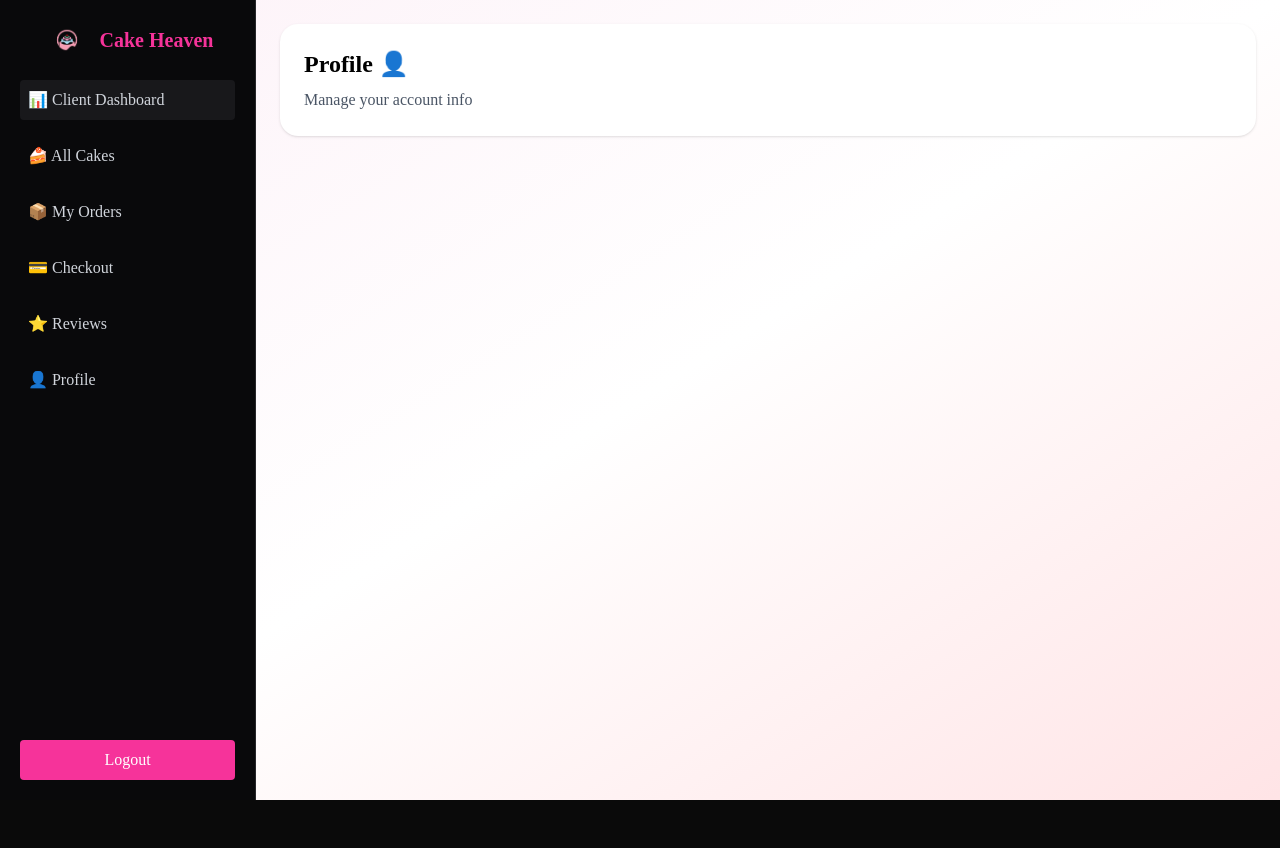
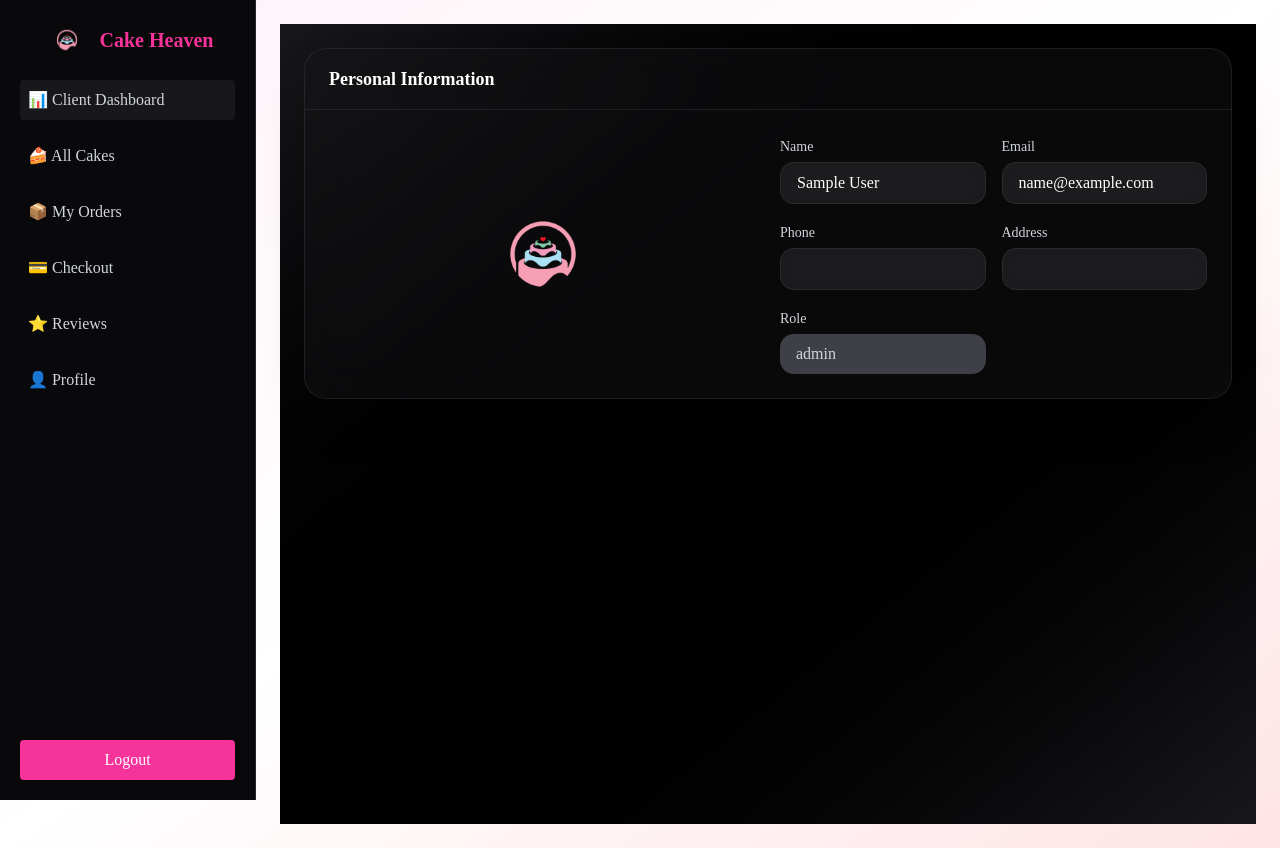
Before and after one commit to saikatse85/cake-heaven, a Next.js app: page /dashboard/profile in a window 1280 px wide. Before the commit the page ends 800 px from the top, so only its background shows below. Built offline with nearby package versions, Linux system fonts and the light colour scheme; no server answers; the database is empty; sample sign-in values are in the browser's storage.

Commit message:
added profile

```diff
--- a/src/app/(CommonLayout)/Reviews/page.jsx
+++ b/src/app/(CommonLayout)/Reviews/page.jsx
@@ -48,7 +48,7 @@ export default function Reviews() {
           }}
         >
           {/* duplicate for smooth loop */}
-          {[...Array(2)].map((_, i) => (
+          {[...Array(3)].map((_, i) => (
             <div key={i} className="flex gap-6">
               {reviews.map((r) => (
                 <Card
--- a/src/app/(dashboardLayout)/dashboard/layout.jsx
+++ b/src/app/(dashboardLayout)/dashboard/layout.jsx
@@ -7,6 +7,7 @@ import { auth } from "@/lib/firebase";
 
 import AdminSidebar from "./sidebar/AdminSidebar";
 import ClientSidebar from "./sidebar/ClientSidebar";
+import Loading from "@/app/loading";
 
 export default function DashboardLayout({ children }) {
   const router = useRouter();
@@ -22,15 +23,42 @@ export default function DashboardLayout({ children }) {
       }
 
       try {
-        // 👉 Get role from backend (example: Firestore / API)
         const res = await fetch(`/api/users/${user.uid}`);
+
         const data = await res.json();
+        const roleFromDB = data?.role?.toLowerCase();
 
-        setUserRole(data.role); // "admin" or "client"
+        // ❗ if role missing, don't logout — just fallback
+        if (!roleFromDB) {
+          setUserRole("user"); // fallback
+          setLoading(false);
+          return;
+        }
+
+        setUserRole(roleFromDB);
         setLoading(false);
+
+        const path = window.location.pathname;
+
+        // ✅ redirect
+        if (path === "/dashboard") {
+          if (roleFromDB === "admin") {
+            router.replace("/dashboard/admin");
+          } else {
+            router.replace("/dashboard/user");
+          }
+        }
+
+        // 🔐 protect admin
+        if (roleFromDB !== "admin" && path.startsWith("/dashboard/admin")) {
+          router.replace("/dashboard/user");
+        }
       } catch (error) {
-        console.log(error);
-        router.push("/login");
+        console.log("Role fetch error:", error);
+
+        // ❗ DO NOT logout
+        setUserRole("user"); // fallback role
+        setLoading(false);
       }
     });
 
@@ -40,14 +68,13 @@ export default function DashboardLayout({ children }) {
   if (loading) {
     return (
       <div className="flex items-center justify-center h-screen">
-        Loading...
+        <Loading></Loading>
       </div>
     );
   }
 
   return (
     <div className="flex min-h-screen bg-gradient-to-br from-pink-50 via-white to-rose-100">
-      {/* ROLE BASED SIDEBAR */}
       {userRole === "admin" ? <AdminSidebar /> : <ClientSidebar />}
 
       <main className="flex-1 p-6 ml-64">{children}</main>
--- a/src/app/(dashboardLayout)/dashboard/profile/page.jsx
+++ b/src/app/(dashboardLayout)/dashboard/profile/page.jsx
@@ -1,8 +1,218 @@
-export default function Profile() {
+"use client";
+
+import { motion } from "framer-motion";
+import { useEffect, useState } from "react";
+import { onAuthStateChanged } from "firebase/auth";
+import { auth } from "@/lib/firebase";
+
+export default function ProfilePage() {
+  const [user, setUser] = useState(null);
+  const [dbUser, setDbUser] = useState(null);
+  const [loading, setLoading] = useState(true);
+
+  useEffect(() => {
+    const unsubscribe = onAuthStateChanged(auth, async (currentUser) => {
+      try {
+        setLoading(true);
+
+        // =========================
+        // NO FIREBASE USER
+        // =========================
+        if (!currentUser) {
+          const stored = localStorage.getItem("user");
+
+          if (stored) {
+            const parsed = JSON.parse(stored);
+            setUser(parsed);
+            setDbUser(parsed);
+          } else {
+            setUser(null);
+            setDbUser(null);
+          }
+
+          setLoading(false);
+          return;
+        }
+
+        // =========================
+        // FIREBASE USER → MongoDB
+        // =========================
+        const res = await fetch(`/api/users/${currentUser.uid}`);
+        const data = await res.json();
+
+        console.log("PROFILE DATA:", data);
+
+        // ✅ FIX: strict validation
+        if (res.ok && data && data.uid) {
+          setDbUser(data);
+          setUser(currentUser);
+        } else {
+          const stored = localStorage.getItem("user");
+
+          if (stored) {
+            const parsed = JSON.parse(stored);
+            setUser(parsed);
+            setDbUser(parsed);
+          } else {
+            setUser(null);
+            setDbUser(null);
+          }
+        }
+
+        setLoading(false);
+      } catch (error) {
+        console.log(error);
+
+        const stored = localStorage.getItem("user");
+        if (stored) {
+          const parsed = JSON.parse(stored);
+          setUser(parsed);
+          setDbUser(parsed);
+        } else {
+          setUser(null);
+          setDbUser(null);
+        }
+
+        setLoading(false);
+      }
+    });
+
+    return () => unsubscribe();
+  }, []);
+
+  // =========================
+  // LOADING (UNCHANGED STYLE)
+  // =========================
+  if (loading) {
+    return (
+      <div className="h-screen flex items-center justify-center text-gray-500 dark:text-gray-300">
+        Loading profile...
+      </div>
+    );
+  }
+
+  // =========================
+  // NO USER (UNCHANGED STYLE)
+  // =========================
+  if (!dbUser) {
+    return (
+      <div className="h-screen flex items-center justify-center text-gray-500 dark:text-gray-300">
+        user not find
+      </div>
+    );
+  }
+
   return (
-    <div className="p-6 bg-white rounded-2xl shadow">
-      <h1 className="text-2xl font-bold">Profile 👤</h1>
-      <p className="text-gray-600 mt-2">Manage your account info</p>
+    <div className="min-h-screen p-6 bg-gradient-to-br from-pink-50 via-white to-rose-100 dark:from-zinc-900 dark:via-black dark:to-zinc-900">
+      {/* MAIN CARD (NO CHANGE) */}
+      <motion.div
+        initial={{ opacity: 0, y: 30 }}
+        animate={{ opacity: 1, y: 0 }}
+        transition={{ duration: 0.5 }}
+        className="max-w-5xl mx-auto rounded-3xl backdrop-blur-xl
+        bg-white/40 dark:bg-zinc-900/40
+        border border-white/30 dark:border-zinc-700/40
+        shadow-2xl overflow-hidden"
+      >
+        {/* HEADER */}
+        <div className="px-6 py-4 border-b border-white/20 dark:border-zinc-700/40">
+          <h2 className="text-lg font-semibold text-gray-800 dark:text-white">
+            Personal Information
+          </h2>
+        </div>
+
+        <div className="p-6 grid grid-cols-1 md:grid-cols-2 gap-6">
+          {/* LEFT IMAGE */}
+          <motion.div
+            initial={{ scale: 0.9, opacity: 0 }}
+            animate={{ scale: 1, opacity: 1 }}
+            transition={{ delay: 0.1 }}
+            className="flex flex-col items-center justify-center gap-4"
+          >
+            <img
+              src={dbUser?.image || "/asset/img/logo.png"}
+              className="w-32 h-32 rounded-full object-cover"
+              style={{
+                width: "8rem",
+                height: "8rem",
+                objectFit: "cover",
+              }}
+            />
+          </motion.div>
+
+          {/* RIGHT FORM */}
+          <motion.div
+            initial={{ opacity: 0, x: 40 }}
+            animate={{ opacity: 1, x: 0 }}
+            transition={{ delay: 0.2 }}
+            className="grid grid-cols-1 md:grid-cols-2 gap-4"
+          >
+            <div>
+              <label className="text-sm text-gray-600 dark:text-gray-300">
+                Name
+              </label>
+              <input
+                defaultValue={dbUser?.name || ""}
+                className="w-full mt-1 px-4 py-2 rounded-xl
+                bg-white/60 dark:bg-zinc-800/60
+                backdrop-blur-md border border-white/30 dark:border-zinc-700/40
+                outline-none text-gray-800 dark:text-white"
+              />
+            </div>
+
+            <div>
+              <label className="text-sm text-gray-600 dark:text-gray-300">
+                Email
+              </label>
+              <input
+                defaultValue={dbUser?.email || ""}
+                className="w-full mt-1 px-4 py-2 rounded-xl
+                bg-white/60 dark:bg-zinc-800/60
+                backdrop-blur-md border border-white/30 dark:border-zinc-700/40
+                outline-none text-gray-800 dark:text-white"
+              />
+            </div>
+
+            <div>
+              <label className="text-sm text-gray-600 dark:text-gray-300">
+                Phone
+              </label>
+              <input
+                defaultValue={dbUser?.phone || ""}
+                className="w-full mt-1 px-4 py-2 rounded-xl
+                bg-white/60 dark:bg-zinc-800/60
+                backdrop-blur-md border border-white/30 dark:border-zinc-700/40
+                outline-none text-gray-800 dark:text-white"
+              />
+            </div>
+            <div>
+              <label className="text-sm text-gray-600 dark:text-gray-300">
+                Address
+              </label>
+              <input
+                defaultValue={dbUser?.address || ""}
+                className="w-full mt-1 px-4 py-2 rounded-xl
+    bg-white/60 dark:bg-zinc-800/60
+    backdrop-blur-md border border-white/30 dark:border-zinc-700/40
+    outline-none text-gray-800 dark:text-white"
+              />
+            </div>
+
+            <div>
+              <label className="text-sm text-gray-600 dark:text-gray-300">
+                Role
+              </label>
+              <input
+                defaultValue={dbUser?.role || ""}
+                disabled
+                className="w-full mt-1 px-4 py-2 rounded-xl
+                bg-gray-100 dark:bg-zinc-700
+                text-gray-500 dark:text-gray-300"
+              />
+            </div>
+          </motion.div>
+        </div>
+      </motion.div>
     </div>
   );
 }
--- a/src/app/(dashboardLayout)/dashboard/sidebar/AdminSidebar.jsx
+++ b/src/app/(dashboardLayout)/dashboard/sidebar/AdminSidebar.jsx
@@ -112,7 +112,7 @@ export default function AdminSidebar() {
                 👤 View All Users
               </Link>
               <Link
-                href="/admin/users/roles"
+                href="/dashboard/users/roles"
                 className="block hover:text-pink-500 dark:hover:text-pink-400"
               >
                 🔑 Assign Role
@@ -191,6 +191,24 @@ export default function AdminSidebar() {
               </Link>
             </div>
           )}
+          <div>
+            <button
+              onClick={() => toggleMenu("profile")}
+              className="w-full text-left p-2 rounded hover:bg-pink-500 hover:text-white dark:hover:bg-pink-600 transition"
+            >
+              📁 Profile
+            </button>
+            {openMenu === "profile" && (
+              <div className="ml-4 space-y-1 mt-2 text-sm">
+                <Link
+                  href="/dashboard/profile"
+                  className="block hover:text-pink-500 dark:hover:text-pink-400"
+                >
+                  📂 Profile
+                </Link>
+              </div>
+            )}
+          </div>
         </div>
       </div>
 
--- a/src/app/api/users/[id]/route.js
+++ b/src/app/api/users/[id]/route.js
@@ -3,19 +3,46 @@ import { ObjectId } from "mongodb";
 
 export async function GET(req, { params }) {
   try {
+    const { id } = await params;
+    console.log("👉 Requested ID:", id);
     const client = await clientPromise;
     const db = client.db("cake-heaven");
 
     let user = await db.collection("users").findOne({
-      uid: params.id,
+      uid: id,
+
     });
 
-    // 🔥 fallback by _id (ONLY IF NEEDED)
-    if (!user && ObjectId.isValid(params.id)) {
+    // fallback by _id
+    if (!user && ObjectId.isValid(id)) {
       user = await db.collection("users").findOne({
-        _id: new ObjectId(params.id),
+        _id: new ObjectId(id),
+      });
+      console.log("👉 MongoDB user by uid:", user);
+    }
+    if (!user) {
+      // 🔍 try email fallback (optional safety layer)
+      user = await db.collection("users").findOne({
+        email: id,
       });
     }
+
+// =========================
+    // 2️⃣ ADDITION: SMART FALLBACK (SAFE)
+    // =========================
+    if (!user) {
+      // 🔍 try email fallback (optional safety layer)
+      user = await db.collection("users").findOne({
+        email: id,
+      });
+    }
+
+    // =========================
+    // 3️⃣ OPTIONAL DEBUG HELP (REMOVE LATER IF YOU WANT)
+    // =========================
+    console.log("👉 Requested ID:", id);
+    console.log("👉 Found User:", user);
+
 
     if (!user) {
       return Response.json(
--- a/src/app/api/users/route.js
+++ b/src/app/api/users/route.js
@@ -4,7 +4,7 @@ import clientPromise from "@/lib/mongodb";
 export async function POST(req) {
   try {
     const body = await req.json();
-    const { name, email, phone, password, image, uid, mode } = body;
+    const { name, email, phone, password, image, address, uid, mode } = body;
 
     const client = await clientPromise;
     const db = client.db("cake-heaven");
@@ -33,6 +33,7 @@ export async function POST(req) {
         email: email || "",
         phone: phone || "",
         image: image || "",
+        address: address || "",
         uid: uid || null,
         password: password || "",
         role: "client",
--- a/src/app/register/page.jsx
+++ b/src/app/register/page.jsx
@@ -24,6 +24,7 @@ export default function RegisterPage() {
   const [email, setEmail] = useState("");
   const [phone, setPhone] = useState("");
   const [image, setImage] = useState(null);
+  const [address, setAddress] = useState("");
   const [preview, setPreview] = useState(null);
 
   const [password, setPassword] = useState("");
@@ -99,6 +100,7 @@ export default function RegisterPage() {
           email: finalEmail,
           phone: phone,
           image: imageUrl || user.photoURL || "",
+          address: address,
           uid: user.uid,
           password: password,
           role: "client",
@@ -162,6 +164,7 @@ export default function RegisterPage() {
           email: user.email || "",
           phone: "",
           image: user.photoURL || "",
+          address: address,
           uid: user.uid,
           password: "",
           role: "client",
@@ -259,7 +262,12 @@ export default function RegisterPage() {
                 className="w-24 h-24 object-cover rounded-lg mx-auto border"
               />
             )}
-
+            <Input
+              type="text"
+              placeholder="Full Address"
+              value={address}
+              onChange={(e) => setAddress(e.target.value)}
+            />
             <Input
               type="password"
               placeholder="Password"
--- a/src/components/Shared/Navbar.jsx
+++ b/src/components/Shared/Navbar.jsx
@@ -222,7 +222,7 @@ export default function Navbar() {
                 </button>
               </DropdownMenuTrigger>
 
-              {/* 🔥 RESTORED GLASSMORPHISM DROPDOWN */}
+              {/*RESTORED GLASSMORPHISM DROPDOWN */}
               <DropdownMenuContent
                 className="
                 w-56
@@ -254,25 +254,29 @@ export default function Navbar() {
                 </DropdownMenuLabel>
 
                 <DropdownMenuSeparator />
-
-                <DropdownMenuItem asChild>
-                  <Link href="/dashboard">Dashboard</Link>
-                </DropdownMenuItem>
+                {/* USER MENU */}
+                {role !== "admin" && (
+                  <>
                     <DropdownMenuItem asChild>
                       <Link href="/dashboard/all-cakes">AllCakes</Link>
                     </DropdownMenuItem>
                     <DropdownMenuItem asChild>
                       <Link href="/dashboard/my-order">My Order</Link>
                     </DropdownMenuItem>
-
+                  </>
+                )}
+                {/* ADMIN MENU */}
                 {role === "admin" && (
                   <>
                     <DropdownMenuItem asChild>
                       <Link href="/dashboard/add-product">Add Product</Link>
                     </DropdownMenuItem>
+                    <DropdownMenuItem asChild>
+                      <Link href="/dashboard/all-orders">All Order</Link>
+                    </DropdownMenuItem>
 
                     <DropdownMenuItem asChild>
-                      <Link href="/dashboard/manage-products">
+                      <Link href="/dashboard/manage-product">
                         Manage Products
                       </Link>
                     </DropdownMenuItem>
```
Lines whose indentation alone changed are shown as unchanged.
